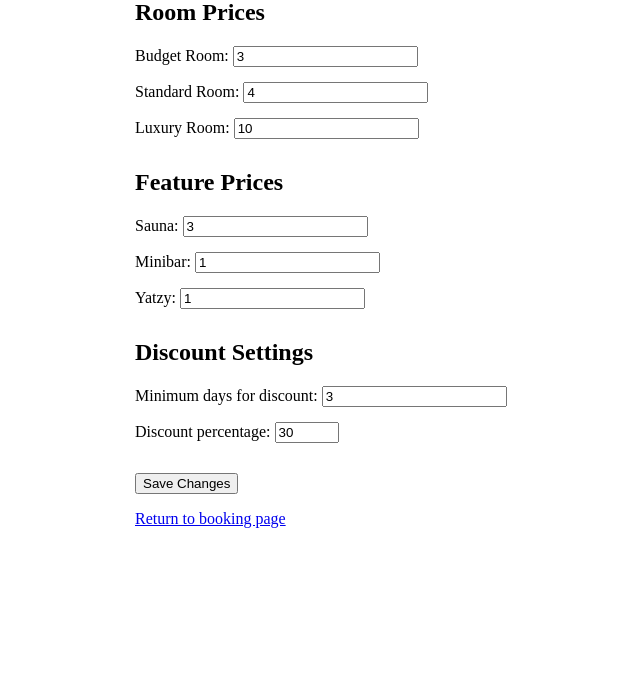
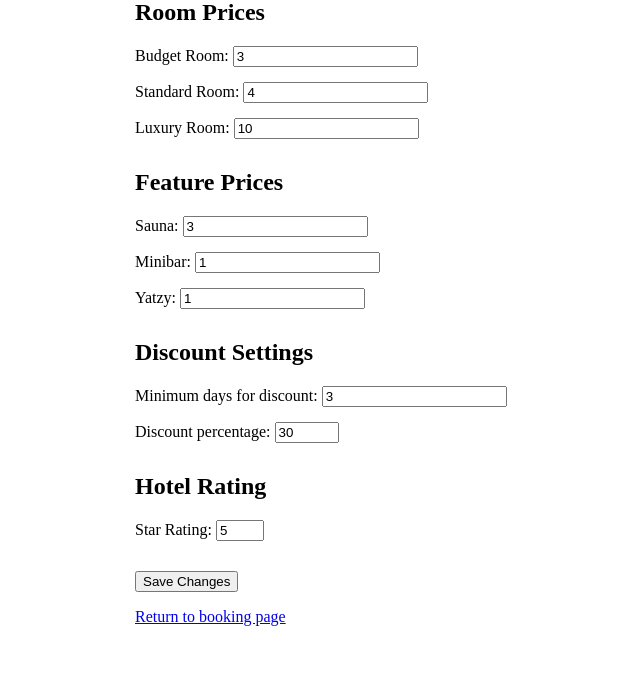
Before and after one commit to filiplyrheden/yrgopelago-haystack-hotel, a PHP site: page /app/view/admin_panel.php in a window 1280 px wide. Shown: the part 127-800 px from the top of the page, without its empty margins (105-745 px from the left). Run offline with PHP 8.4, Linux system fonts and the light colour scheme; data comes from the database, SQL or seed files in the repository; both versions use the stored data as it was after the commit; some libraries are stand-ins or nearby versions.

Commit message:
Add star rating management to admin panel and display in booking page

```diff
--- a/app/view/admin_panel.php
+++ b/app/view/admin_panel.php
@@ -83,6 +83,19 @@ try {
     $featurePrices = ['Sauna' => 2, 'Minibar' => 1, 'Yatzy' => 1];
     $discountSettings = ['min_days' => 3, 'discount_percentage' => 30];
 }
+
+// Create star rating setting table
+$stmt = $db->prepare("CREATE TABLE IF NOT EXISTS hotel_settings (
+    id INTEGER PRIMARY KEY CHECK (id = 1),
+    star_rating INTEGER NOT NULL DEFAULT 5
+)");
+$stmt->execute();
+
+// Handle star rating update
+$starRating = $_POST['star_rating'] ?? 5;
+$stmt = $db->prepare("INSERT OR REPLACE INTO hotel_settings (id, star_rating)
+                    VALUES (1, :star_rating)");
+$stmt->execute(['star_rating' => $starRating]);
 ?>
 
 <!DOCTYPE html>
@@ -156,6 +169,20 @@ try {
                 </div>
             </div>
 
+            <div class="form-section">
+                <h2>Hotel Rating</h2>
+                <div class="form-group">
+                    <label for="star_rating">Star Rating:</label>
+                    <input type="number"
+                        id="star_rating"
+                        name="star_rating"
+                        value="<?= $db->query("SELECT star_rating FROM hotel_settings WHERE id = 1")->fetchColumn() ?: 5 ?>"
+                        min="1"
+                        max="5"
+                        required>
+                </div>
+            </div>
+
             <button type="submit">Save Changes</button>
         </form>
 
```
Also changed, not shown: app/view/booking.php (+11 -11 lines), app/view/style.css (+11 -6 lines), app/database/haystack.db.
